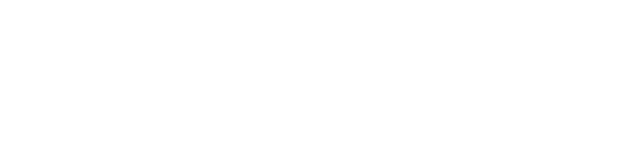
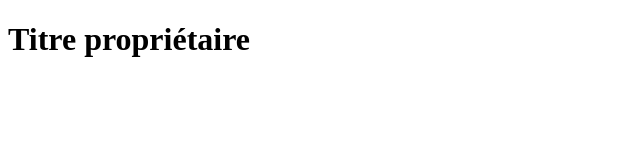
Before and after one commit to Decoux/test_en_bin-me, a plain HTML site: page index.html in a window 1280 px wide. Shown: the whole page, without its empty margins (0-640 px from the left). Drawn offline with Linux system fonts and the light colour scheme.

Commit message:
fichier html proprietaire

```diff
--- a/index.html
+++ b/index.html
@@ -4,6 +4,6 @@
 
 </head>
 <body>
-
+   <h1>Titre propriétaire</h1>
 </body>
 </html>
```
